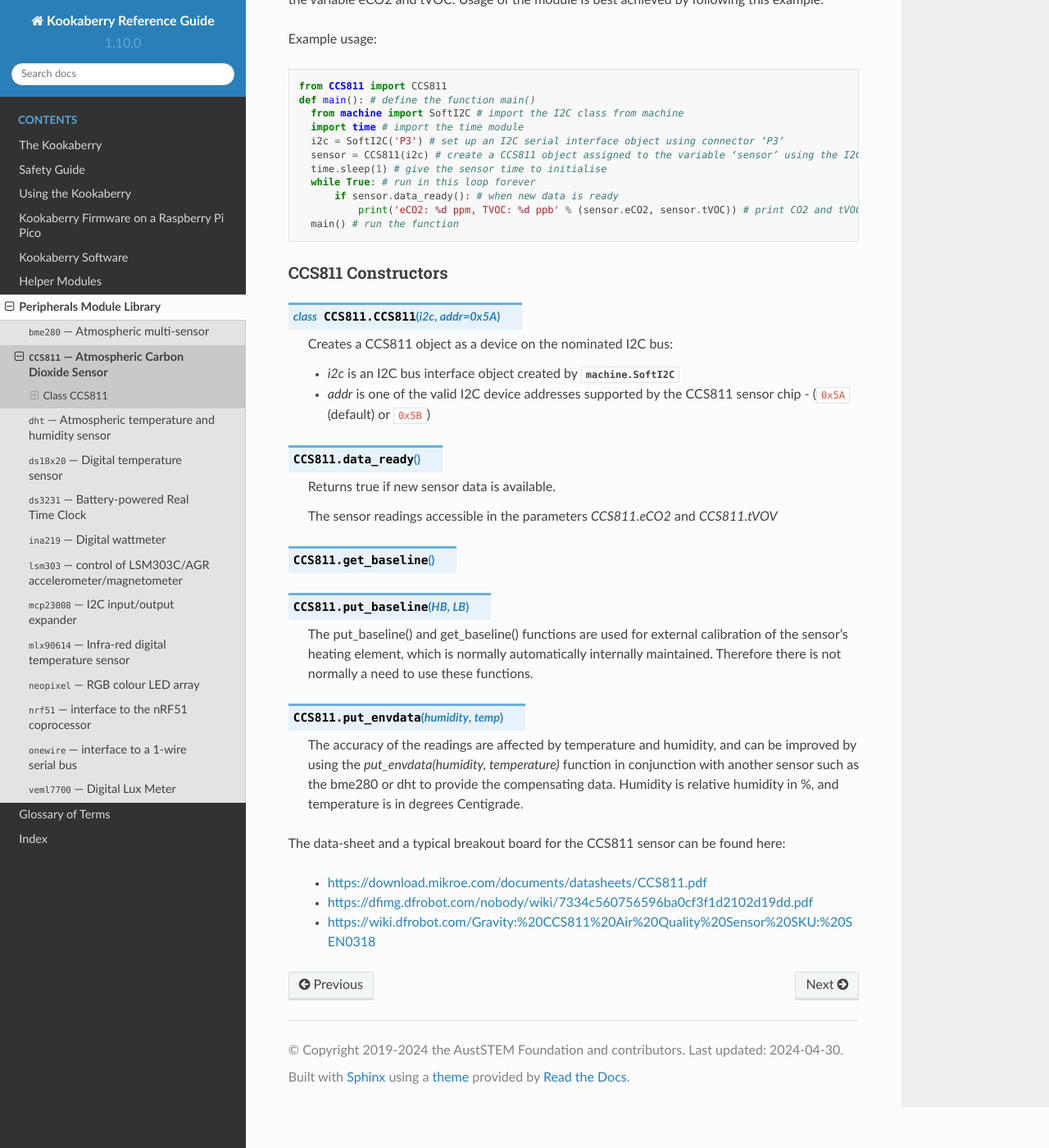
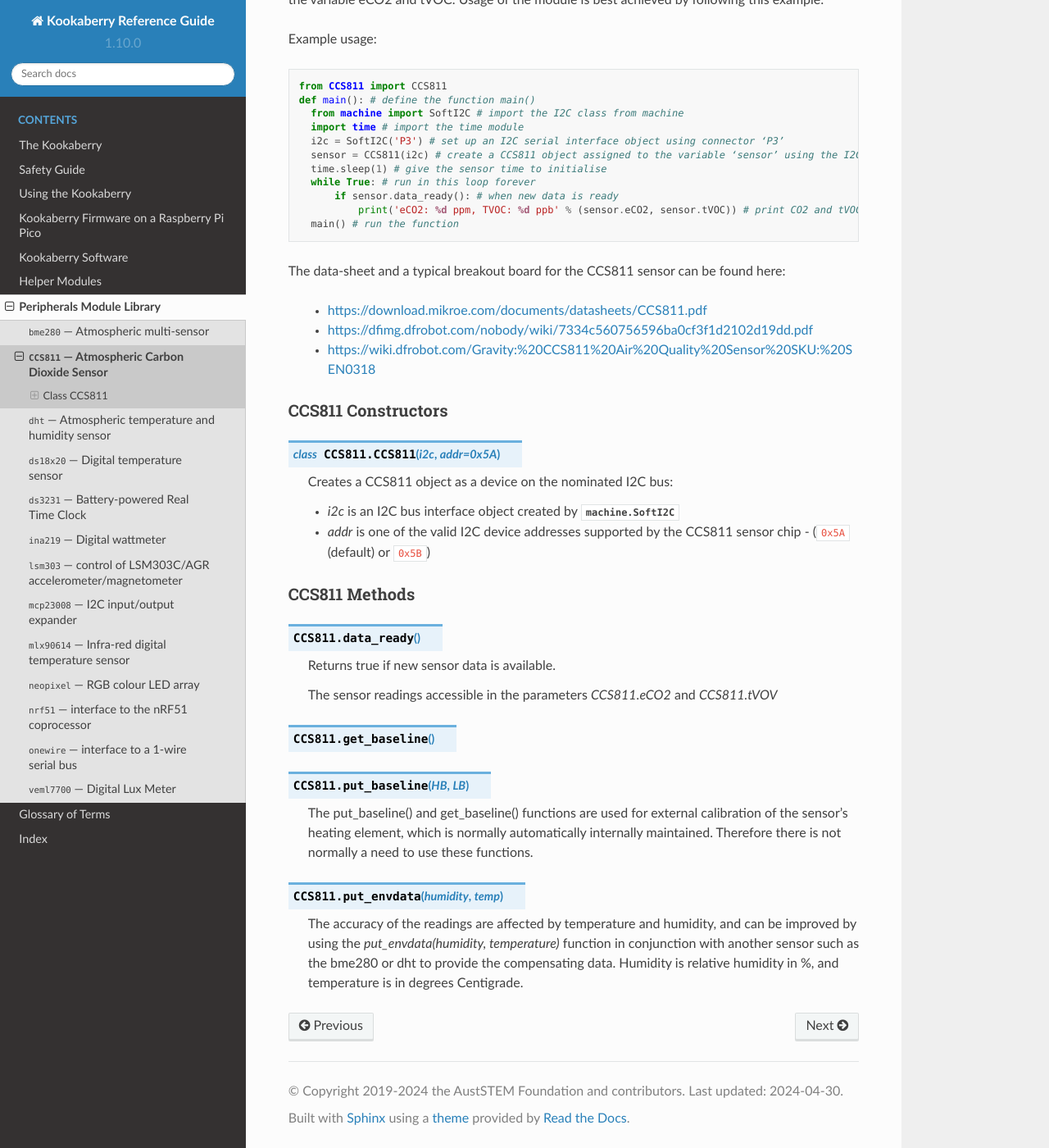
Before and after one commit to TDStrasser/Kookaberry-Reference-Guide, a Sphinx documentation site: the page built from docs/source/ccs811.rst, in a window 1280 px wide and 1400 px high, scrolled down 497 px. Shown: the whole window at 82% size. Built offline with Sphinx 7.4.7 and the Read the Docs theme 2.0.0, drawn with Linux system fonts in a browser that asks for light colours.

Commit message:
Rearranged the sections

```diff
--- a/docs/source/ccs811.rst
+++ b/docs/source/ccs811.rst
@@ -33,6 +33,12 @@ Example usage::
             print('eCO2: %d ppm, TVOC: %d ppb' % (sensor.eCO2, sensor.tVOC)) # print CO2 and tVOC readings
     main() # run the function
 
+The data-sheet and a typical breakout board for the CCS811 sensor can be found here:
+
+  - https://download.mikroe.com/documents/datasheets/CCS811.pdf
+  - https://dfimg.dfrobot.com/nobody/wiki/7334c560756596ba0cf3f1d2102d19dd.pdf
+  - https://wiki.dfrobot.com/Gravity:%20CCS811%20Air%20Quality%20Sensor%20SKU:%20SEN0318
+
 
 CCS811 Constructors
 -------------------
@@ -43,6 +49,9 @@ CCS811 Constructors
 
   - *i2c* is an I2C bus interface object created by :class:`machine.SoftI2C`
   - *addr* is one of the valid I2C device addresses supported by the CCS811 sensor chip - (``0x5A`` (default) or ``0x5B``)
+
+CCS811 Methods
+-------------------
 
 .. method:: CCS811.data_ready()
 
```
Also changed, not shown: other parts of docs/source/ccs811.rst (+0 -8 lines).
